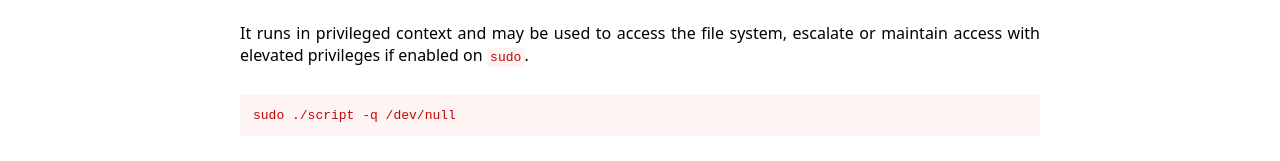
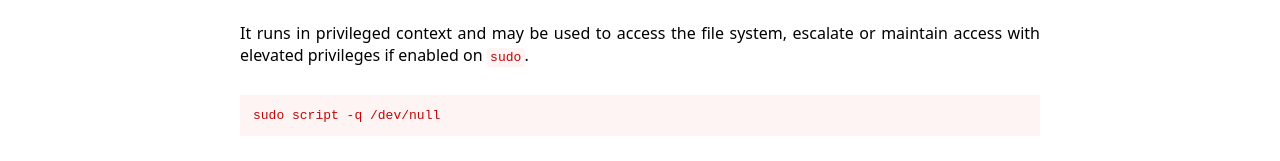
Before and after one commit to GTFOBins/GTFOBins.github.io, a Jekyll site: the page built from _gtfobins/script.md, in a window 1280 px wide. Shown: the part 569-730 px from the top of the page. Built offline with Jekyll 4.4.1, drawn with Linux system fonts in a browser that asks for light colours.

```diff
--- a/_gtfobins/script.md
+++ b/_gtfobins/script.md
@@ -3,7 +3,7 @@ functions:
   shell:
     - code: script -q /dev/null
   sudo:
-    - code: sudo ./script -q /dev/null
+    - code: sudo script -q /dev/null
   file-write:
     - description: The wrote content is corrupted by debug prints.
       code: script -q -c 'echo DATA' file_to_write
```
